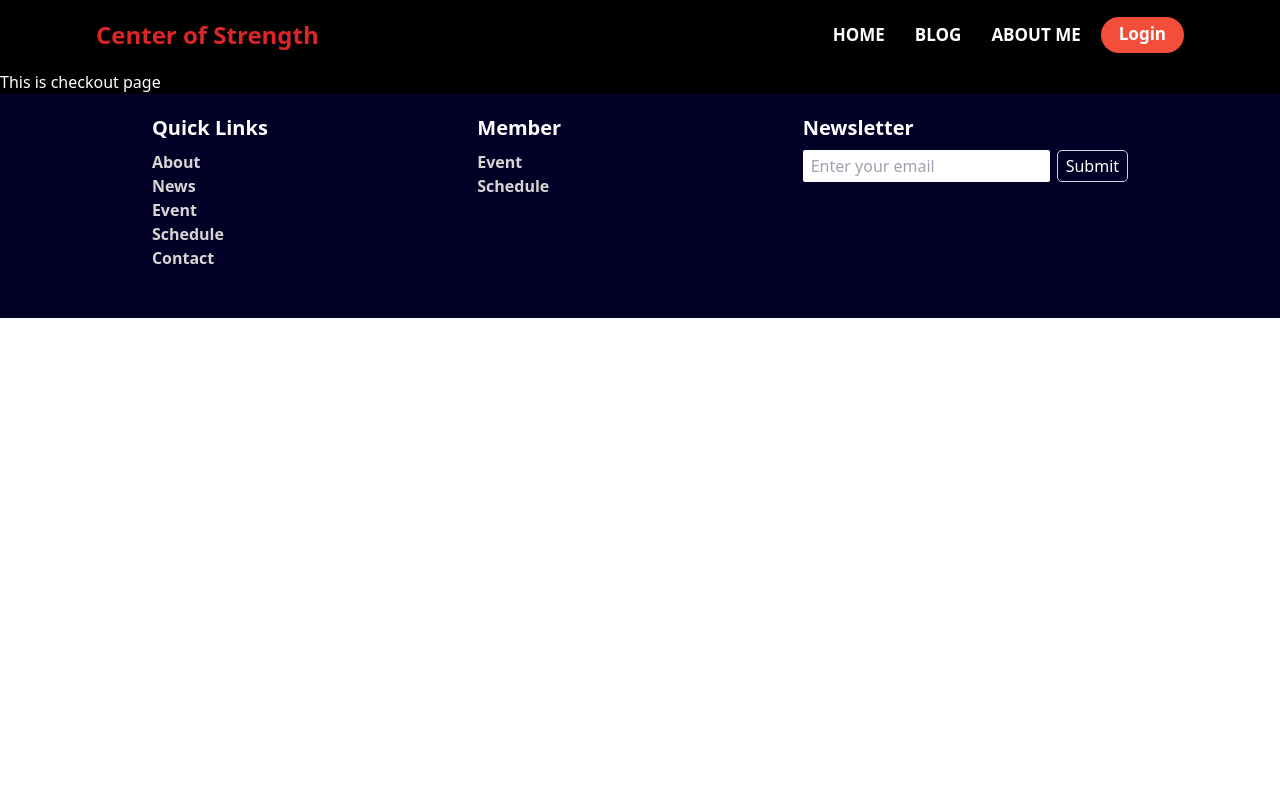
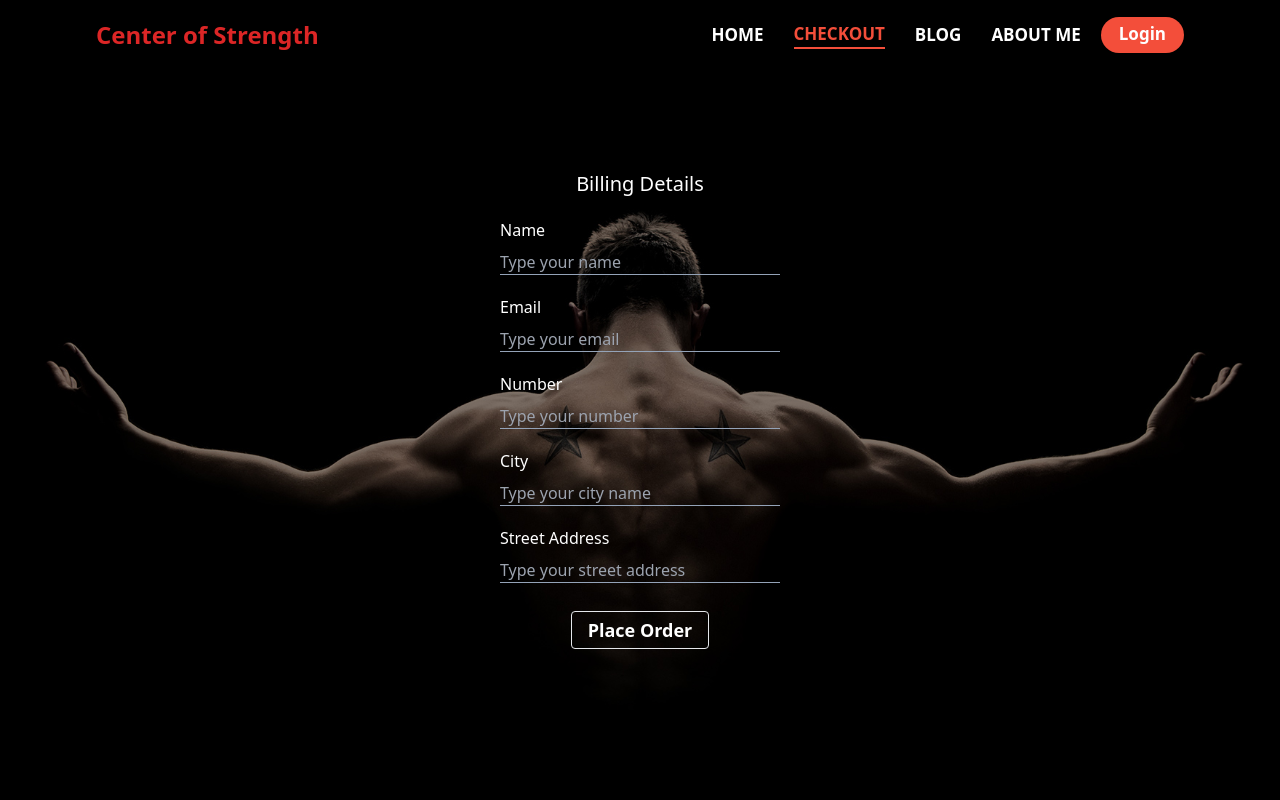
Before and after one commit to iamshakil19/center-of-strength, a React (Create React App) app: page /checkout in a window 1280 px wide. Shown: the top 800 px of the page. Built offline with nearby package versions, Linux system fonts and the light colour scheme; no server answers; the HTML template or start-up script is replaced by a standard one.

Commit message:
checkout page complete

```diff
--- a/package.json
+++ b/package.json
@@ -13,6 +13,7 @@
     "react-firebase-hooks": "^5.0.3",
     "react-router-dom": "^6.3.0",
     "react-scripts": "5.0.1",
+    "react-toastify": "^8.2.0",
     "web-vitals": "^2.1.4"
   },
   "scripts": {
--- /dev/null
+++ b/src/Components/Checkout/Checkout.css
@@ -0,0 +1,4 @@
+.checkout-container{
+height: 100vh;
+padding-top: 100px;
+}
--- a/src/Components/Checkout/Checkout.js
+++ b/src/Components/Checkout/Checkout.js
@@ -1,9 +1,80 @@
 import React from 'react';
+import { toast, ToastContainer } from 'react-toastify';
+import 'react-toastify/dist/ReactToastify.css';
+import './Checkout.css'
+const Checkout = () => {
+    const handleSubmit = event => {
+        event.preventDefault()
+        toast.success('Order Successfully Placed', {
+            position: "top-center",
+            autoClose: 5000,
+            hideProgressBar: false,
+            closeOnClick: true,
+            pauseOnHover: true,
+            draggable: true,
+            progress: undefined,
+        });
+    }
 
-const Checkout = () => {
     return (
-        <div>
-            <h2 className='text-white'>This is checkout page</h2>
+        <div className='checkout-container'>
+            <h2 className='text-white text-center text-xl font-medium'>Billing Details</h2>
+            <form onSubmit={handleSubmit} className='inputs-field'>
+                <div className='flex justify-center'>
+                    <div className=''>
+                        <p className='text-white mb-2'>Name</p>
+                        <input className='outline-0 bg-transparent text-white input-style ' type="text" name="name" placeholder='Type your name' required />
+                        <div style={{ height: "1px", width: "280px" }} className="bg-slate-400"></div>
+                    </div>
+                </div>
+
+                <div className='flex justify-center'>
+                    <div className=''>
+                        <p className='text-white mb-2 mt-5'>Email</p>
+                        <input className='outline-0 bg-transparent text-white input-style ' type="email" name="email" placeholder='Type your email' required />
+                        <div style={{ height: "1px", width: "280px" }} className="bg-slate-400"></div>
+                    </div>
+                </div>
+
+                <div className='flex justify-center'>
+                    <div className=''>
+                        <p className='text-white mb-2 mt-5'>Number</p>
+                        <input className='outline-0 bg-transparent text-white input-style ' type="text" name="number" placeholder='Type your number' required />
+                        <div style={{ height: "1px", width: "280px" }} className="bg-slate-400"></div>
+                    </div>
+                </div>
+
+                <div className='flex justify-center'>
+                    <div className=''>
+                        <p className='text-white mb-2 mt-5'>City</p>
+                        <input className='outline-0 bg-transparent text-white input-style ' type="text" name="number" placeholder='Type your city name' required />
+                        <div style={{ height: "1px", width: "280px" }} className="bg-slate-400"></div>
+                    </div>
+                </div>
+                <div className='flex justify-center'>
+                    <div className=''>
+                        <p className='text-white mb-2 mt-5'>Street Address</p>
+                        <input className='outline-0 bg-transparent text-white input-style ' type="text" name="number" placeholder='Type your street address' required />
+                        <div style={{ height: "1px", width: "280px" }} className="bg-slate-400"></div>
+                    </div>
+                </div>
+
+                <div className='flex justify-center my-7'>
+                    <input className='text-white text-lg font-semibold border py-1 px-4 rounded hover:bg-stone-800 duration-700 cursor-pointer' type="submit" value="Place Order" />
+                    <ToastContainer
+                        position="top-center"
+                        autoClose={5000}
+                        hideProgressBar={false}
+                        newestOnTop={false}
+                        closeOnClick
+                        rtl={false}
+                        pauseOnFocusLoss
+                        draggable
+                        pauseOnHover
+                    />
+                </div>
+            </form>
+
         </div>
     );
 };
--- a/src/Components/Header/Header.css
+++ b/src/Components/Header/Header.css
@@ -38,7 +38,7 @@
     background-color: #DC2626;
 }
 
-@media only screen and (min-width: 688px) {
+@media only screen and (min-width: 992px) {
     .header-container{
         display: flex;
         justify-content: space-between;
--- a/src/Components/Header/Header.js
+++ b/src/Components/Header/Header.js
@@ -35,6 +35,7 @@ const Header = () => {
             </div>
             <div className={`header-menu absolute ${open ? "right-10" : "top-[-200px]"}`}>
                 <CustomLink to="/">HOME</CustomLink>
+                <CustomLink to="/checkout">CHECKOUT</CustomLink>
                 <CustomLink to="/blogs">BLOG</CustomLink>
                 <CustomLink to="/about">ABOUT ME</CustomLink>
                 <div>
--- a/src/Components/LoginGroup/Login/Login.js
+++ b/src/Components/LoginGroup/Login/Login.js
@@ -14,7 +14,7 @@ const Login = () => {
         <div>
             <h2 className='text-white text-center my-10 text-4xl font-bold font-extralight'>Login</h2>
             <div className='login-container'>
-                <form onClick={handleSubmit} className='inputs-field'>
+                <form onSubmit={handleSubmit} className='inputs-field'>
                     <div className='flex justify-center'>
                         <div className=''>
                             <p className='text-white mb-2'>Email</p>
@@ -30,6 +30,7 @@ const Login = () => {
                             <div style={{ height: "1px", width: "280px" }} className="bg-slate-400"></div>
                         </div>
                     </div>
+
                     <div className='flex justify-center mt-4'>
                         <div>
                             <p className=''><span className='text-white'>New in strength center ? <Link to="/register" ><span className='text-blue-500'>Please Register</span></Link></span></p>
--- a/src/Components/LoginGroup/Register/Register.js
+++ b/src/Components/LoginGroup/Register/Register.js
@@ -13,7 +13,7 @@ const Register = () => {
         <div>
             <h2 className='text-white text-center my-10 text-4xl font-bold font-extralight'>Register</h2>
             <div className='login-container'>
-                <form onClick={handleSubmit} className='inputs-field'>
+                <form onSubmit={handleSubmit} className='inputs-field'>
                     <div className='flex justify-center'>
                         <div className=''>
                             <p className='text-white mb-2'>Name</p>
```
Also changed, not shown: 1 other file (tests, documents, lock files or other folders).
